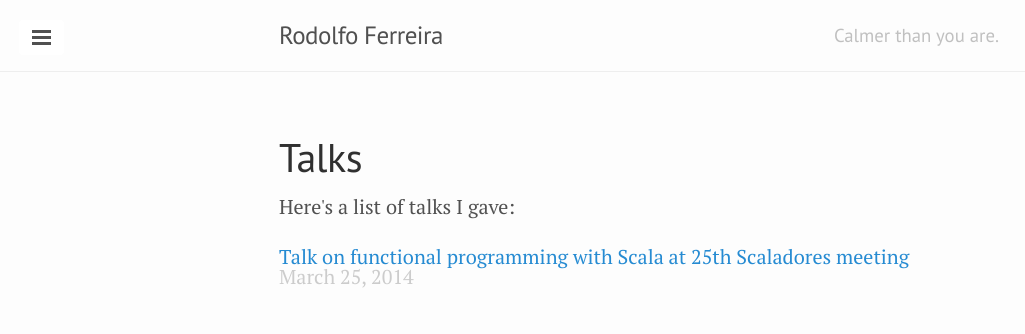
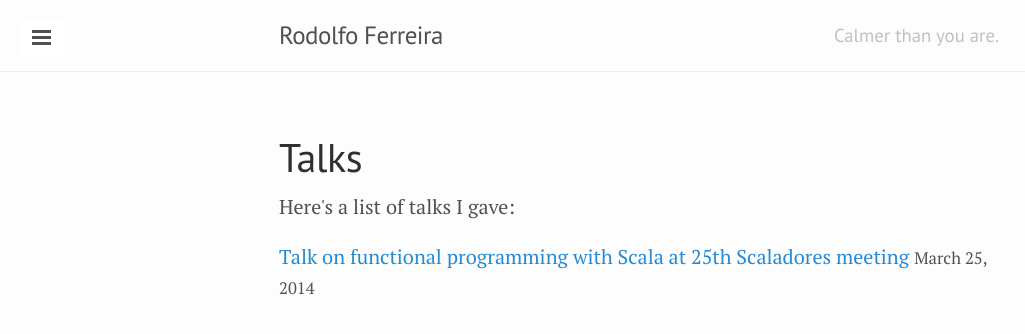
Before and after one commit to rodolfo42/rodolfo42.github.io, a Jekyll site: the page built from talks.html, in a window 1280 px wide. Shown: the top 334 px of the page, without its empty margins (1-1026 px from the left). Built offline with Jekyll 4.4.1, drawn with Linux system fonts in a browser that asks for light colours.

Commit message:
Updated talks.html

```diff
--- a/talks.html
+++ b/talks.html
@@ -13,7 +13,7 @@ published: true
 			{% if node.layout == "talk" %}
         	<p>
         		<a class="talk-link" href="{{ node.url }}">{{ node.title }}</a>
-            	<span class="post-date">{{ node.date | date: '%B %d, %Y' }}</span>
+            	<small class="talk-date">{{ node.date | date: '%B %d, %Y' }}</small>
         	</p>
         	{% endif %}
 		{% endif %}
```
